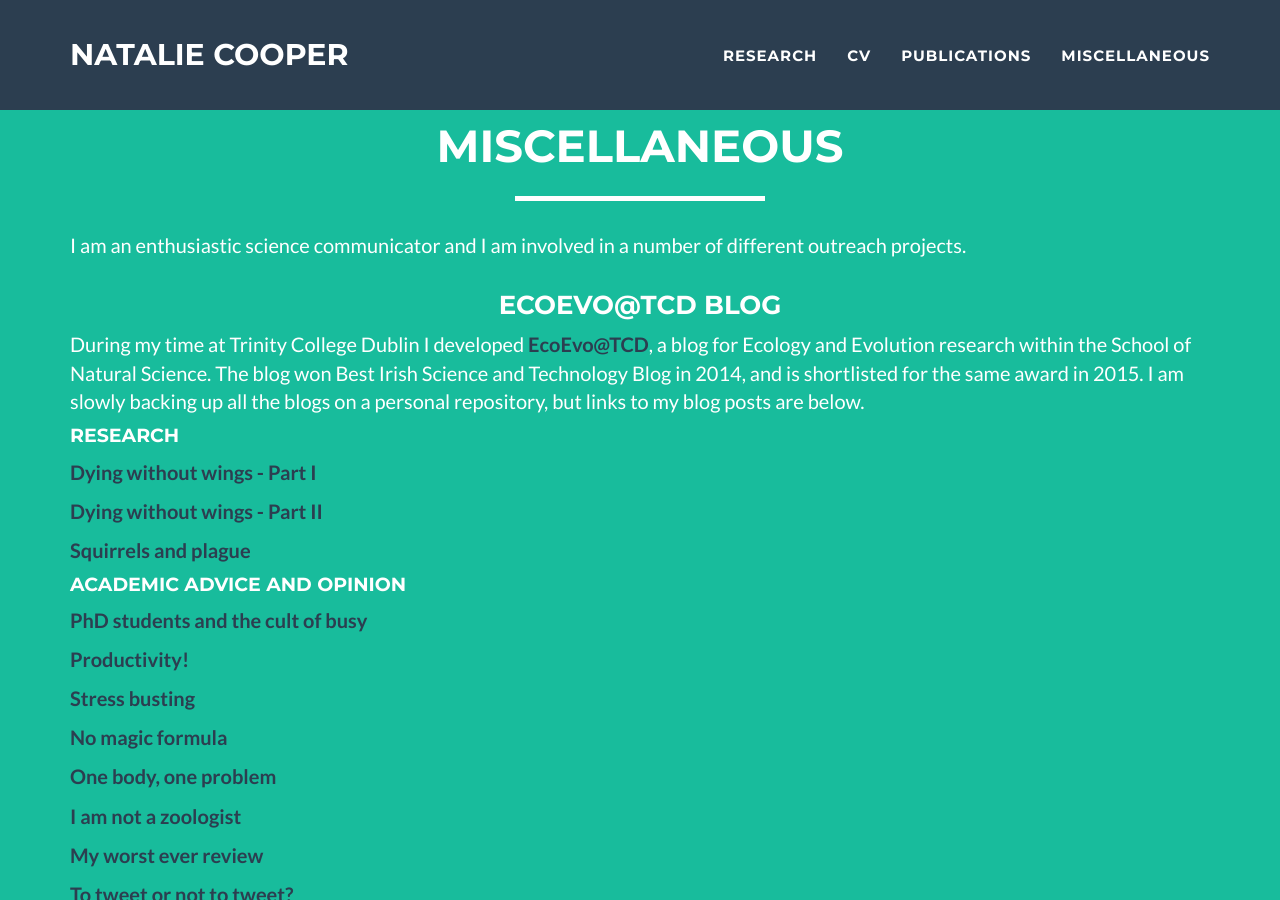
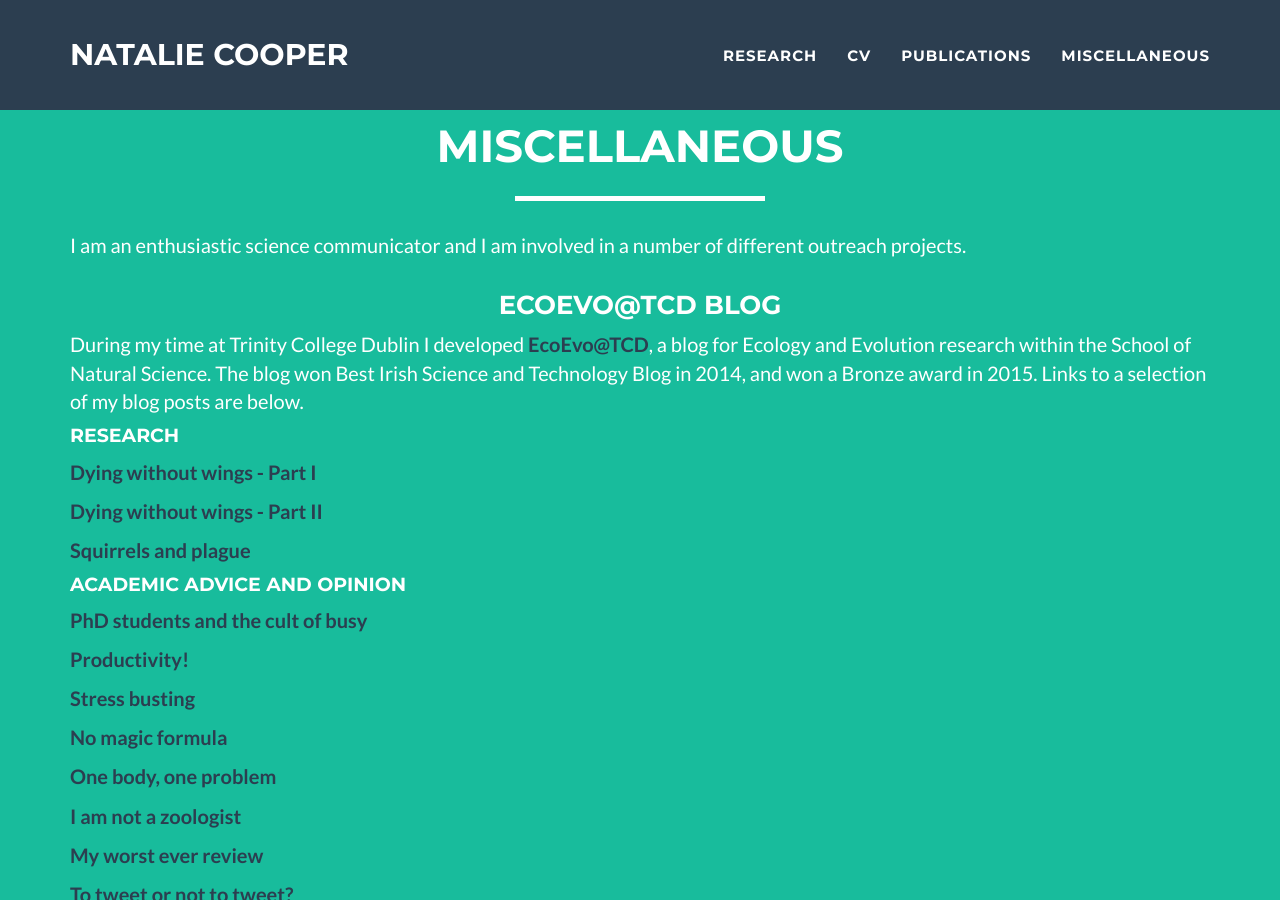
Before and after one commit to nhcooper123/nhcooper123.github.io, a Jekyll site: the page miscellaneous.html, which Jekyll copies as it is, in a window 1280 px wide and 900 px high. Built offline with Jekyll 4.4.1, drawn with Linux system fonts in a browser that asks for light colours.

Commit message:
Listed blog posts

```diff
--- a/miscellaneous.html
+++ b/miscellaneous.html
@@ -110,8 +110,7 @@
 <h3> EcoEvo@TCD blog </h3>
 </div>
 
-<p>During my time at Trinity College Dublin I developed <a href="http://www.ecoevoblog.com/"><strong><font color="2c3e50">EcoEvo@TCD</font></strong></a>, a blog for Ecology and Evolution research within the School of Natural Science. The blog won Best Irish Science and Technology Blog in 2014, and is shortlisted for the same award in 2015. I am slowly backing up all the blogs on a personal repository, but links to my blog posts are below.
-
+<p>During my time at Trinity College Dublin I developed <a href="http://www.ecoevoblog.com/"><strong><font color="2c3e50">EcoEvo@TCD</font></strong></a>, a blog for Ecology and Evolution research within the School of Natural Science. The blog won Best Irish Science and Technology Blog in 2014, and won a Bronze award in 2015. Links to a selection of my blog posts are below.</p>
 
   <h4> Research </h4>
 
```
